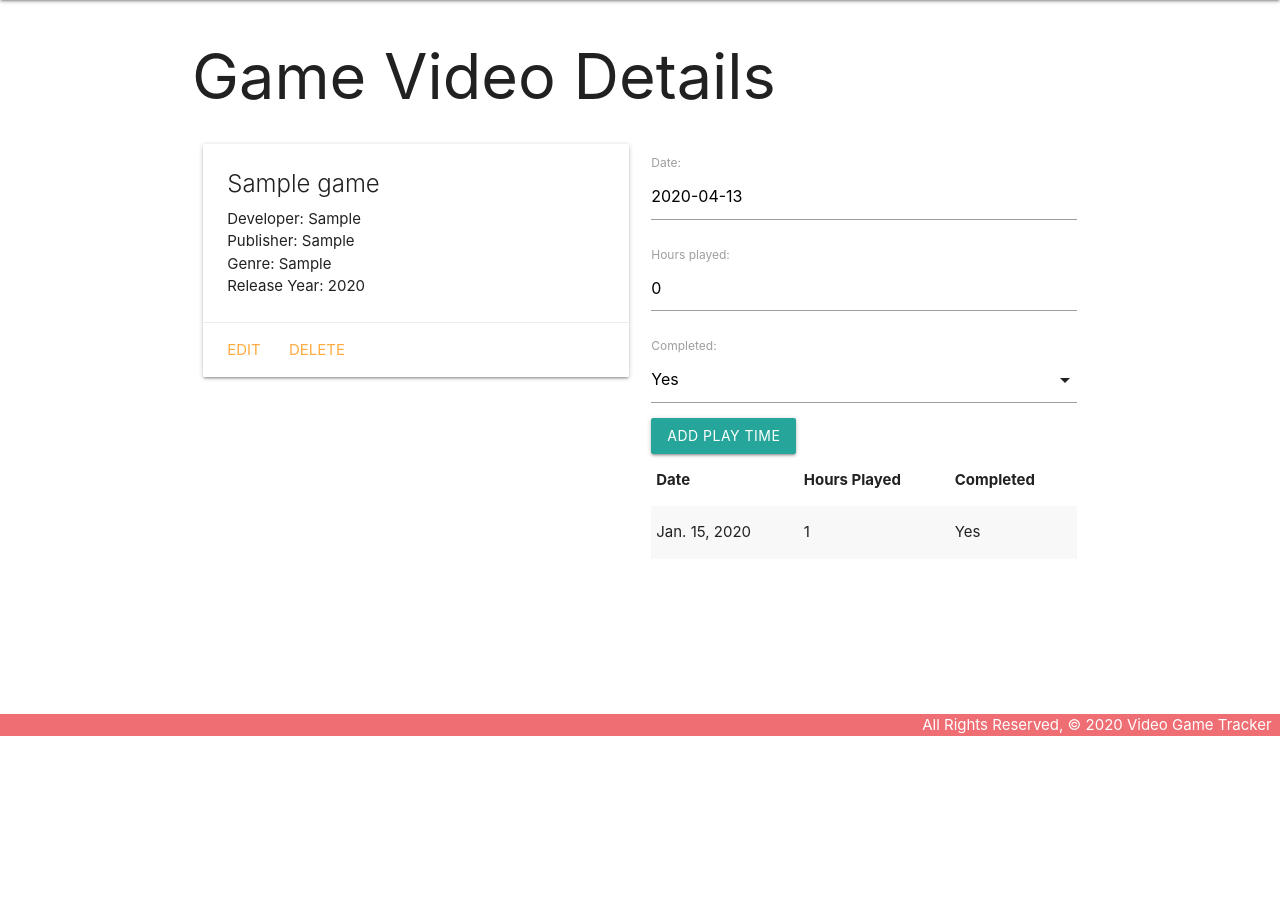
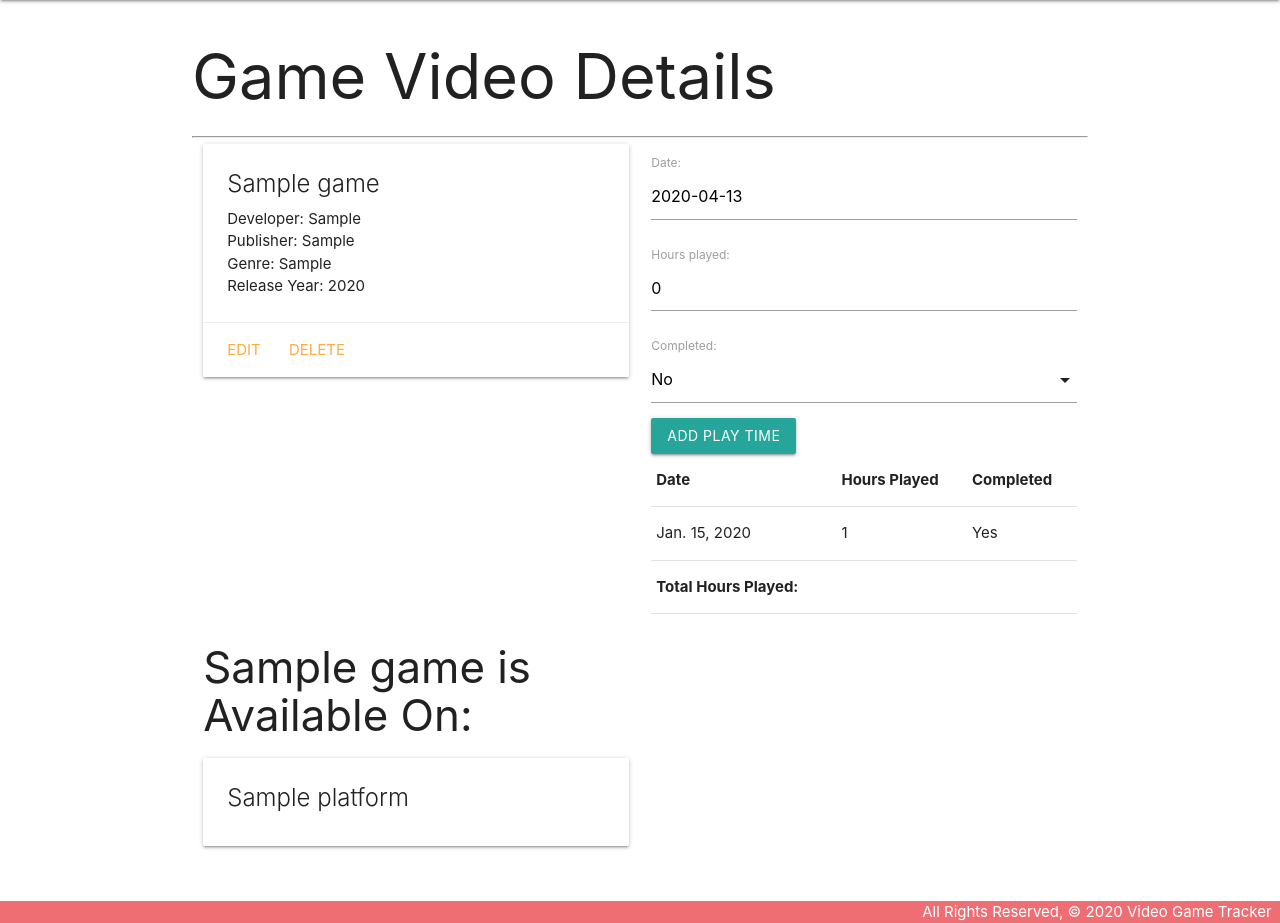
Before and after one commit to aaronl647/game-collector, a Django app: page /games/1/ in a window 1280 px wide. Shown: the part 64-987 px from the top of the page. Before the commit the page ends 800 px from the top, so only its background shows below. Run offline with Django 3.2, Linux system fonts and the light colour scheme; tables that the repository leaves empty hold one stand-in row (values such as "Sample post").

Commit message:
adding many to many relationship

```diff
--- a/gamecollector/main_app/models.py
+++ b/gamecollector/main_app/models.py
@@ -11,17 +11,16 @@
 
 
 class Platform(models.Model):
-    pass
-    # name = models.CharField(max_length=20)
-    # developer = models.CharField(max_length=20)
-    # generation = models.IntegerField()
-    # release_year = models.DateField()
+    name = models.CharField(max_length=20)
+    developer = models.CharField(max_length=20)
+    generation = models.IntegerField(default=1)
+    release_year = models.IntegerField(default=1980)
 
-    # def __str__(self):
-    #     return self.name
+    def __str__(self):
+        return self.name
 
-    # def get_absolute_url(self):
-    #     return reverse('games_detail', kwargs={'pk': self.id})
+    def get_absolute_url(self):
+        return reverse('platform_detail', kwargs={'pk': self.id})
 
 class Games(models.Model):
     name = models.CharField(max_length=100)
@@ -29,10 +28,13 @@
     publisher = models.CharField(max_length=50)
     genre = models.CharField(max_length=100)
     release_year = models.IntegerField()
-    # platform = models.ManyToManyField(Platform)
+    platform = models.ManyToManyField(Platform)
 
     def __str__(self):
         return self.name
+
+    def get_absolute_url(self):
+        return reverse('detail', kwargs={'games_id': self.id})
 
 class PlayTime(models.Model):
     date = models.DateField(('Date'), default=date.today)
@@ -40,7 +42,7 @@
     completed = models.CharField(
         max_length=1,
         choices=YESNO,
-        default=YESNO[1][1]
+        default=YESNO[1]
         )
     games = models.ForeignKey(Games, on_delete=models.CASCADE)
     def __str__(self):
--- a/gamecollector/main_app/templates/games/detail.html
+++ b/gamecollector/main_app/templates/games/detail.html
@@ -25,7 +25,7 @@
       {{ playtime_form.as_p }}
       <input type="submit" class="btn" value="Add Play Time">
     </form>
-    <table class="striped">
+    <table id="striped">
       <thead>
         <tr>
           <th>Date</th>
@@ -37,12 +37,36 @@
         {% for playtime in game.playtime_set.all %}
         <tr>
           <td>{{playtime.date}}</td>
-          <td>{{playtime.hours_played}}</td>
+          <td class ="SumOfHours">{{playtime.hours_played}}</td>
           <td>{{playtime.get_completed_display}}</td>
         </tr>
         {% endfor %}
       </tbody>
+      <thead>
+        <tr>
+          <th>Total Hours Played: </th>
+        </tr>
+      </thead>
     </table>
+  </div>
+  <hr>
+<div class="row">
+  <div class="col s6">
+    <h3>{{ game.name }} is Available On: </h3>
+    {% if game.platform.count %}
+      {% for platform in game.platform.all %}
+        <div class="card"></div>
+        <div class="card">
+          <div class="card-content">
+            <span class="card-title">
+              {{ platform.name }}
+            </span>
+          </div>
+        </div>
+      {% endfor %}
+    {% else %}
+      <h5>Platforms TBD</h5>
+    {% endif %}
   </div>
 </div>
 <script>
@@ -56,31 +80,16 @@
 
   var selectEl = document.getElementById('id_completed');
   M.FormSelect.init(selectEl);
+
 </script>
 
 {% endblock %}
 
 
-<!-- <div class="col s6">
-  <h3>Available On These Platforms</h3>
-  {% if Platforms.count %}
-    {% for platform in Platforms.all %}
-      <div class="card">
-        <div class="card-content">
-          <span class="card-title">
-            {{ platform.name }}
-          </span>
-        </div>
-        <div class="card-action">
-          <form action="{% url 'assoc_toy' cat.id toy.id %}" method="post">
-              {% csrf_token %}
-            <button type="submit" class="btn">Add</button>
-          </form>
-        </div>
-      </div>
-    {% endfor %}
-  {% else %}
-    <h5>{{game.name}} Already Has All Platforms Available</h5>
-  {% endif %}
-</div>
-</div> -->
+<!-- const tds = document.getElementById('striped').getElementsByClassName('SumOfHours');
+let sum = 0;
+for(let i = 0; i < tds.length; i++){
+  if(tds[i].className == 'SumOfHours'){
+    sum += isNaN(tds[i].innerHTML) ? 0 : parseInt(tds[i].innerHTML);
+  }
+} -->
--- a/gamecollector/main_app/templates/games/index.html
+++ b/gamecollector/main_app/templates/games/index.html
@@ -11,8 +11,6 @@
       <p>Developer: {{ game.developer }}</p>
       <p>Publisher: {{ game.publisher }}</p>
       <p>Release Year: {{ game.release_year }}</p>
-      <p>Completed: {{ game.completed }}</p>
-      <p>Hours Played: {{ game.hours_played }}</p>
       <p>Genre: {{ game.genre }}</p>
     </div>
   </div>
--- a/gamecollector/main_app/views.py
+++ b/gamecollector/main_app/views.py
@@ -11,7 +11,7 @@
 
 class GamesUpdate(UpdateView):
     model = Games
-    fields = ['completed', 'hours_played']
+    fields = ['name', 'genre']
     success_url = '/games/'
 
 class GamesDelete(DeleteView):
```
Also changed, not shown: gamecollector/main_app/migrations/0001_initial.py, gamecollector/main_app/migrations/0002_platform.py (deleted), gamecollector/main_app/migrations/0003_remove_games_playable_on.py (deleted), gamecollector/main_app/migrations/0004_auto_20200412_0102.py (deleted), gamecollector/main_app/migrations/0005_auto_20200412_2025.py (deleted), gamecollector/main_app/migrations/0006_auto_20200412_2033.py (deleted), gamecollector/main_app/migrations/0007_auto_20200412_2044.py (deleted), gamecollector/main_app/migrations/0008_auto_20200412_2312.py (deleted).
